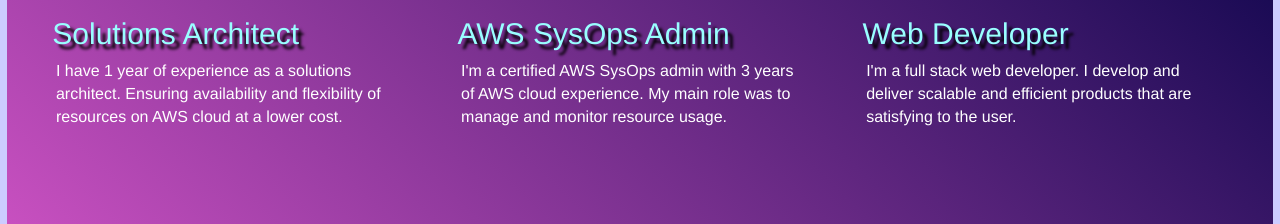
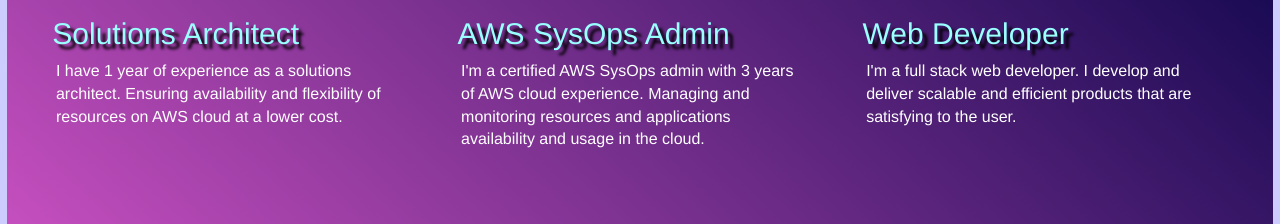
Before and after one commit to anthony-ndegwa-dev/Anthony-ndegwa-dev.github.io, a plain HTML site: page index.html in a window 1280 px wide. Shown: the part 1616-1840 px from the top of the page. Drawn offline with Linux system fonts and the light colour scheme.

Commit message:
Update index.html

```diff
--- a/index.html
+++ b/index.html
@@ -82,7 +82,7 @@
 							<img src="images/amazon.jpg" alt="aws certification">
 							<figcaption>
 								<h2>AWS SysOps Admin</h2>
-								<p>I'm a certified AWS SysOps admin with 3 years of AWS cloud experience. My main role was to manage and monitor resource usage.</p>
+								<p>I'm a certified AWS SysOps admin with 3 years of AWS cloud experience. Managing and monitoring resources and applications availability and usage in the cloud.</p>
 							</figcaption>
 						</figure>
 					</div>
```
